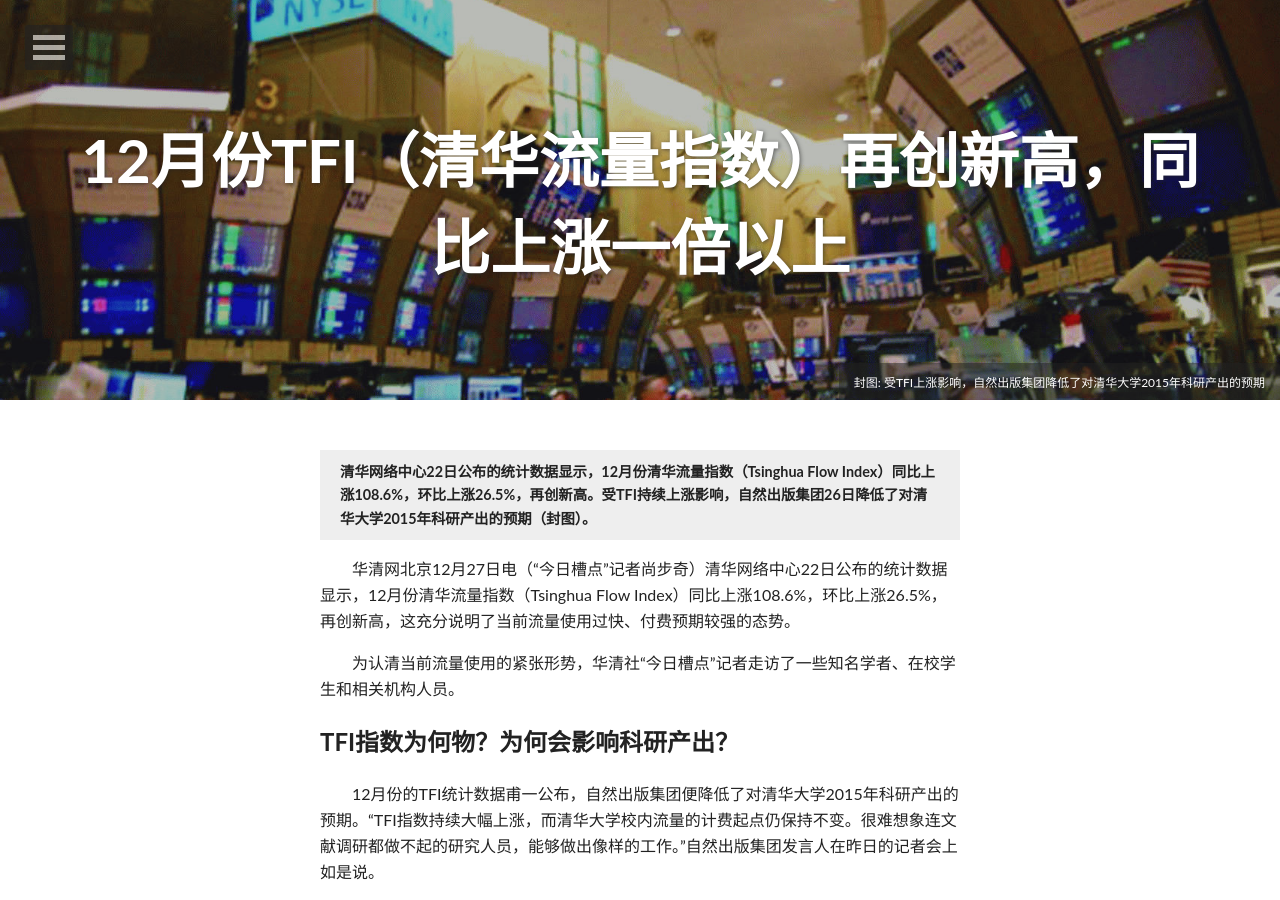
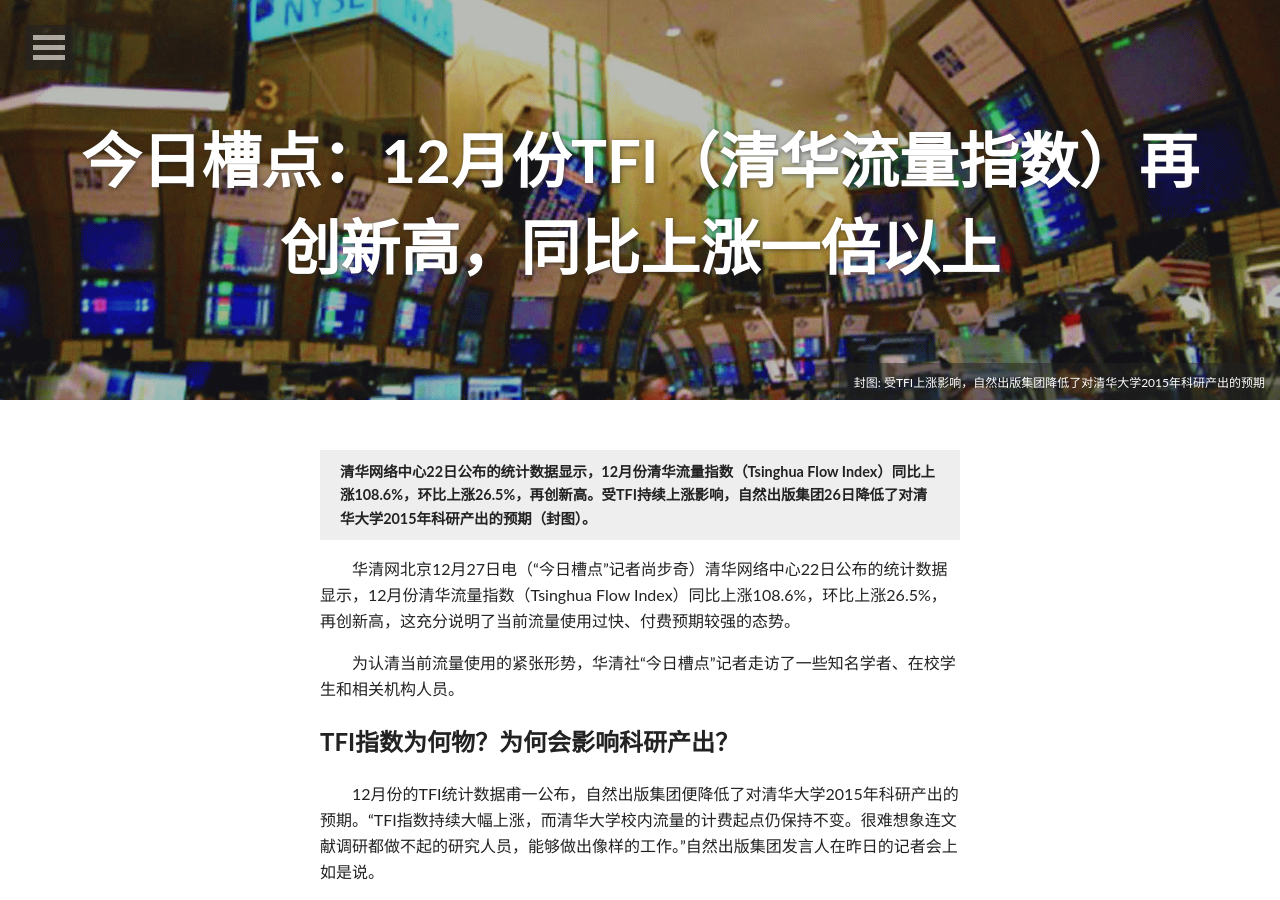
Before and after one commit to alex970448359/site-blog.aiditan.me, a Jekyll site: the page built from _posts/2014-12-27-tsinghua-flow-index.md, in a window 1280 px wide and 900 px high. Built offline with Jekyll 4.4.1, drawn with Linux system fonts in a browser that asks for light colours; nearby versions of some CDN libraries; comment, search, counter and statistics services are not loaded; some of the changed text lies outside the part shown.

Commit message:
Update 2014-12-27-tsinghua-flow-index.md

```diff
--- a/_posts/2014-12-27-tsinghua-flow-index.md
+++ b/_posts/2014-12-27-tsinghua-flow-index.md
@@ -1,6 +1,6 @@
 ---
 layout: post
-title: "12月份TFI（清华流量指数）再创新高，同比上涨一倍以上"
+title: "今日槽点：12月份TFI（清华流量指数）再创新高，同比上涨一倍以上"
 description: "清华网络中心22日公布的统计数据显示，12月份清华流量指数（Tsinghua Flow Index）同比上涨108.6%，环比上涨26.5%，再创新高。受TFI持续上涨影响，自然出版集团26日降低了对清华大学2015年科研产出的预期（封图）。"
 modified: 2014-12-28 13:42:06 +0800
 tags: [今日槽点]
@@ -51,4 +51,4 @@
 
 ---
 
-<small>本文中所有数据均为杜撰，如有雷同，尽请接受。</small>
+<div style="color:red;font-weight:bold;">本文中所有人名、数据均为杜撰，如有雷同，岂不快哉？</div>
```
